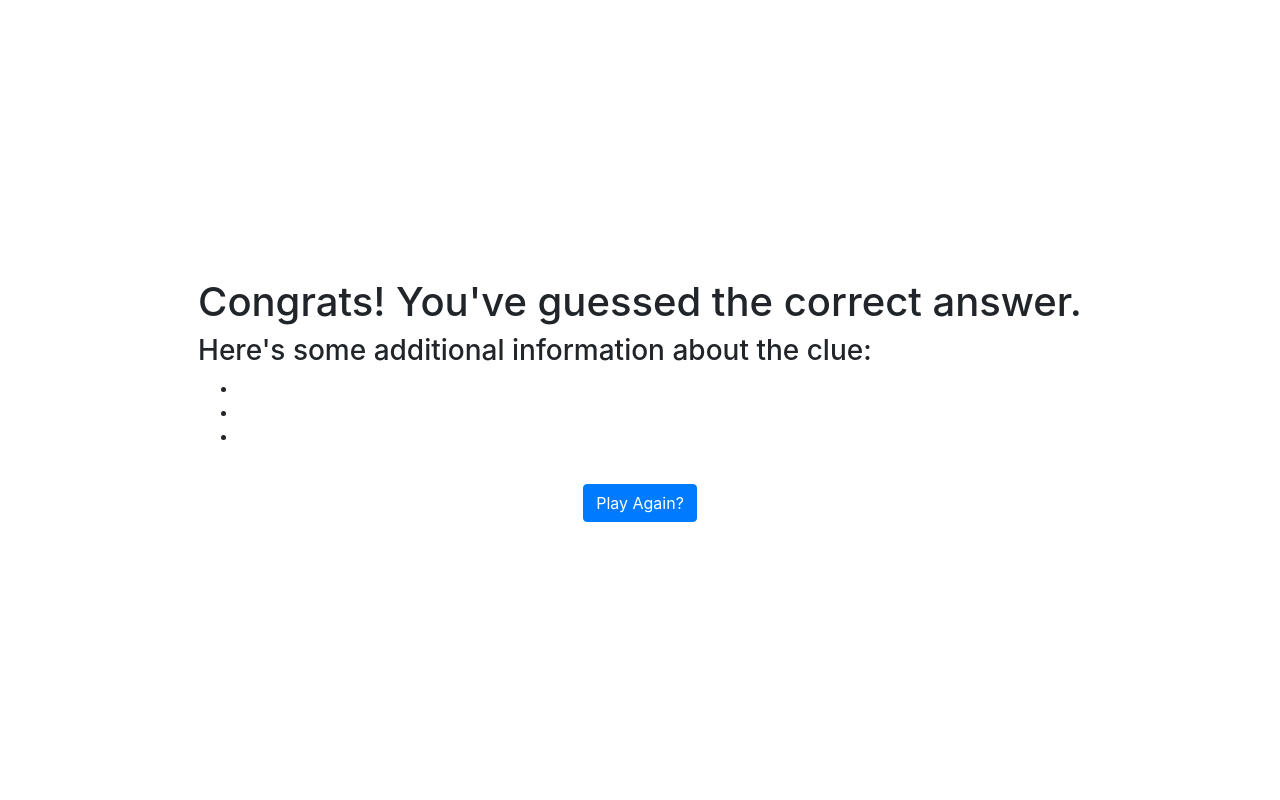
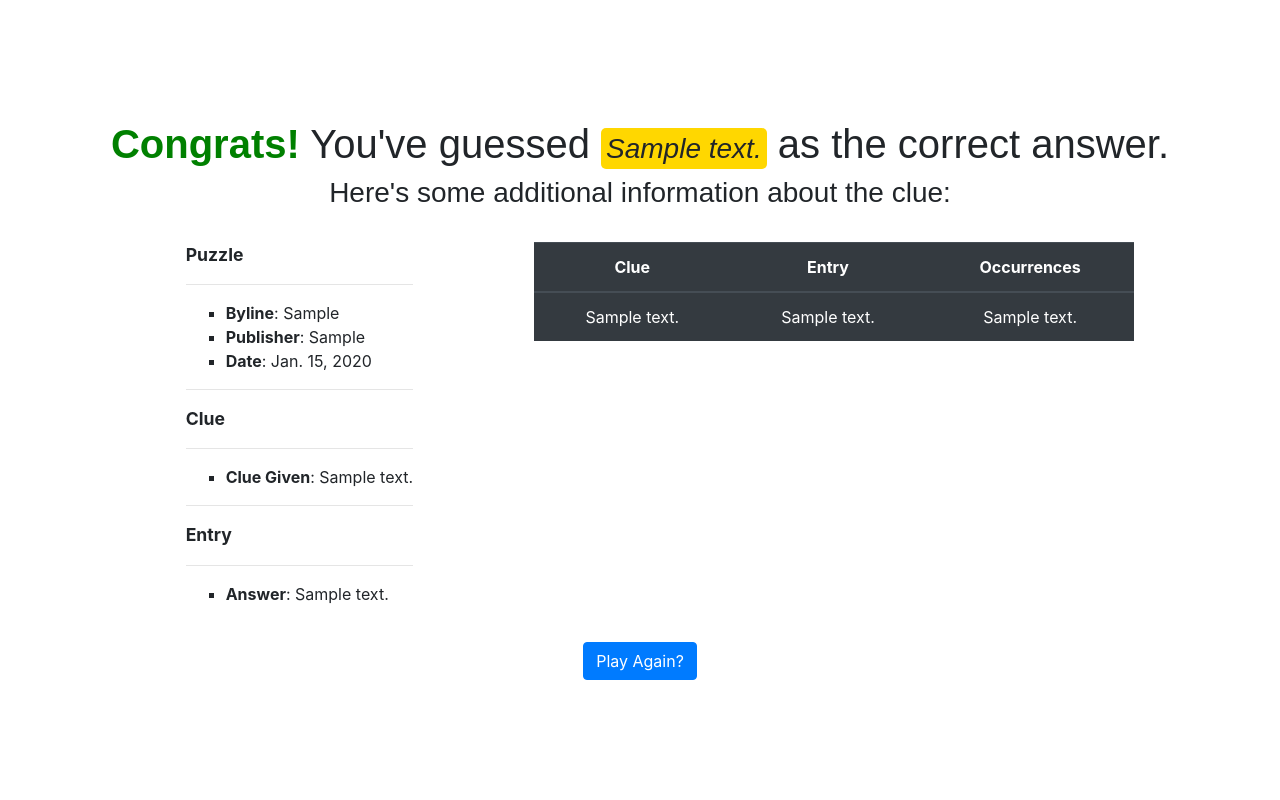
Before and after one commit to Nesmith-Charlesii/Caktus_Assessment, a Django app: page /crossword_drill/correct_answer_reveal/1/1/1 in a window 1280 px wide. Run offline with Django 3.2, Linux system fonts and the light colour scheme; tables that the repository leaves empty hold one stand-in row (values such as "Sample post").

Commit message:
created 'clues' variable to filter clues that have the associated entry id. setup table in answer.html. Table shows clues associated with the correct entry

```diff
--- a/tdd_exercise/static/css/answer.css
+++ b/tdd_exercise/static/css/answer.css
@@ -2,12 +2,56 @@
     height: 100vh;
     display: flex;
     flex-direction: column;
-    align-items: center;
     justify-content: center;
 }
 
-.additional-data {
+.success-message {
+    font-family: arial, sans-serif;
+    display: flex;
+    flex-direction: column;
+    justify-content: center;
+    align-items: center;
+}
+
+.success-message i {
+    font-size: .7em;
+    background-color: gold;
+    padding: 5px;
+    border-radius: 5px;
+}
+
+#congrats {
+    color: green;
+}
+
+.additional-info {
+    display: flex;
+    justify-content: space-around;
+}
+
+.additional-info li {
+    list-style-type: square;
+}
+
+
+.play-again {
     margin-top: 20px;
     display: flex;
     justify-content: center;
 }
+
+#puzzle, #entry, #clue {
+    list-style: none;
+    font-weight: bold;
+    font-size: 1.1em;
+}
+
+#play-again {
+    text-decoration: none;
+    color: white;
+}
+
+#entry-data-table {
+    text-align: center;
+    width: 600px;
+}
--- a/tdd_exercise/templates/answer.html
+++ b/tdd_exercise/templates/answer.html
@@ -7,17 +7,61 @@
 
 {% block content %}
 <div class="success-container">
-    <div class="congrats-message">
-        <h1>Congrats! You've guessed the correct answer.</h1>
+    <div class="success-message">
+        <h1><b id="congrats">Congrats!</b> You've guessed <i>{{entry.entry_text}}</i> as the correct answer.</h1>
         <h3>Here's some additional information about the clue:</h3>
-        <ul>
-            <li></li>
-            <li></li>
-            <li></li>
-        </ul>
     </div>
-    <div class="additional-data">
-        <button class="btn btn-primary">Play Again?</button>
+        <br/>
+    <div class="additional-info">
+        <div class="drill-info">
+            <ul>
+                <li id="puzzle">Puzzle</li>
+                <hr>
+                <ul>
+                    {% if title != None %}
+                    <li><b>Title</b>: {{puzzle.title}}</li>
+                    {% endif %}
+                    <li><b>Byline</b>: {{puzzle.byline}}</li>
+                    <li><b>Publisher</b>: {{puzzle.publisher}}</li>
+                    <li><b>Date</b>: {{puzzle.date}}</li>
+                </ul>
+                <hr>
+                <li id="clue">Clue</li>
+                <hr>
+                <ul>
+                    <li><b>Clue Given</b>: {{display_clue.clue_text}}</li>
+                </ul>
+                <hr>
+                <li id="entry">Entry</li>
+                <hr>
+                <ul>
+                    <li><b>Answer</b>: {{entry.entry_text}}</li>
+                </ul>
+            </ul>
+        </div>
+        <div class="list-of-occurrences">
+            <table class="table table-dark table-hover" id="entry-data-table">
+                <thead>
+                    <tr>
+                        <th>Clue</th>
+                        <th>Entry</th>
+                        <th>Occurrences</th>
+                    </tr>
+                </thead>
+                <tbody>
+                {% for clue in clues %}
+                    <tr>
+                        <td>{{clue.clue_text}}</td>
+                        <td>{{entry.entry_text}}</td>
+                        <td>{{entry.entry_text}}</td>
+                    </tr>
+                {% endfor %}
+                </tbody>
+            </table>
+        </div>
+    </div>
+    <div class="play-again">
+        <button class="btn btn-primary"><a href="{% url 'xword_data:index' %}" id="play-again">Play Again?</a></button>
     </div>
 </div>
 {% endblock %}
--- a/tdd_exercise/templates/base.html
+++ b/tdd_exercise/templates/base.html
@@ -29,7 +29,7 @@
           <form method="post" action="{% url 'xword_data:reveal_answer' entry.id display_clue.id puzzle.id%}">
             {% csrf_token %}
             <div class="form-group">
-              <input class="form-control" type="text" name="guess" id="_guess"/>
+              <input class="form-control" type="text" name="answer" id="_guess"/>
               <div class="clue-submit-button">
                 <input class="btn btn-outline-warning" type="submit" id="submit-guess" value="Answer"/>
               </div>
--- a/xword_data/views.py
+++ b/xword_data/views.py
@@ -26,7 +26,7 @@ class DrillView(View):
         return render(request, 'base.html', context)
 
     def post(self, request, entry_id, clue_id, puzzle_id):
-        guess = request.POST['guess']
+        guess = request.POST['answer']
         entry = Entry.objects.get(id=entry_id)
         puzzle = Puzzle.objects.get(id=puzzle_id)
         clue = Clue.objects.get(id=clue_id)
@@ -61,9 +61,14 @@ class AnswerView(View):
         entry = Entry.objects.get(id=entry_id)
         puzzle = Puzzle.objects.get(id=puzzle_id)
         clue = Clue.objects.get(id=clue_id)
+        print(clue.id)
+        clues = Clue.objects.filter(entry=entry.id)
+        for clue in clues:
+            print(clue.clue_text)
         context = {
             'display_clue': clue,
             'entry': entry,
             'puzzle': puzzle,
+            'clues': clues
         }
         return render(request, 'answer.html', context)
```
